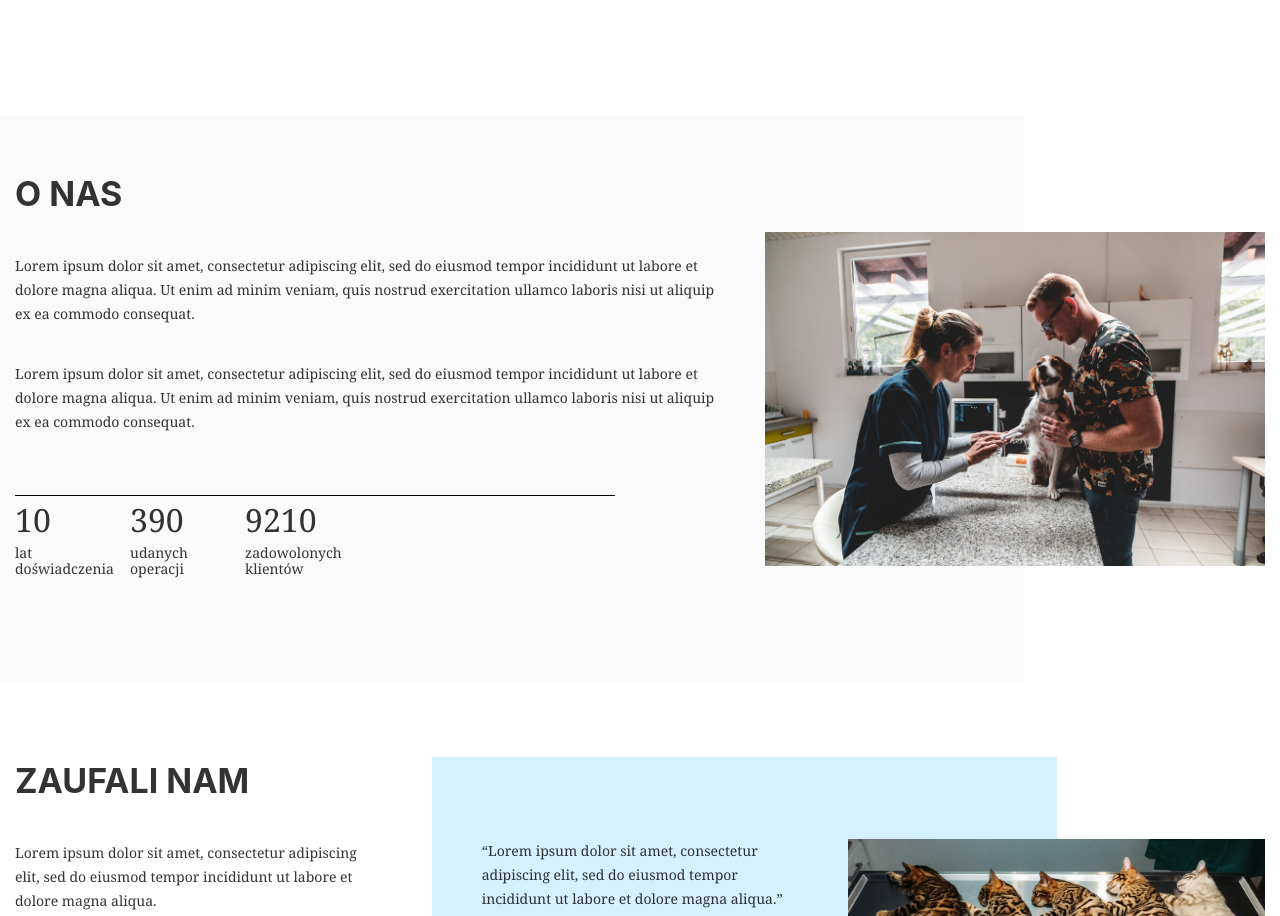
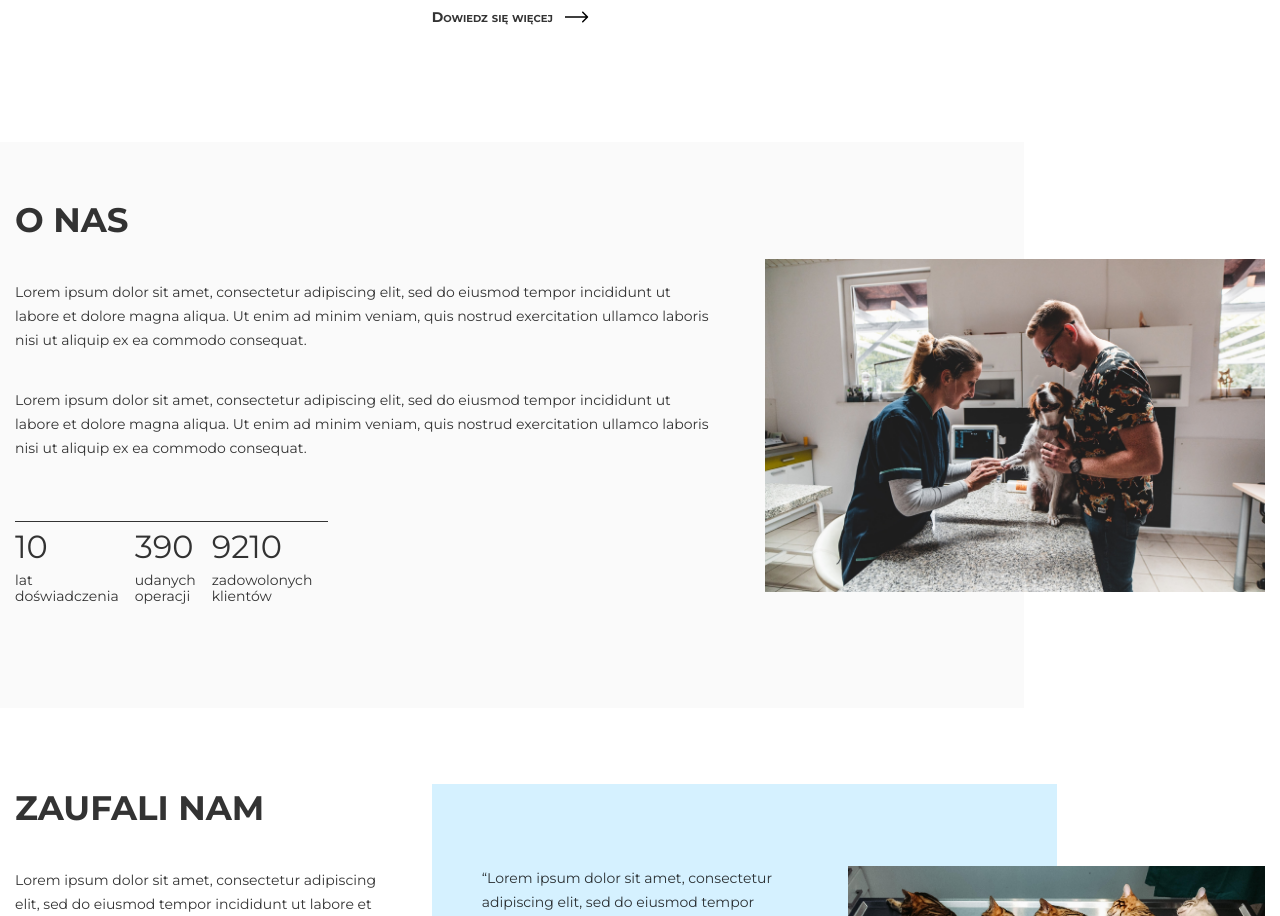
Before and after one commit to marcinliwen/animalvet, a Gatsby site: page / in a window 1280 px wide. Shown: the part 1466-2382 px from the top of the page. Built offline with nearby package versions, Linux system fonts and the light colour scheme; Gatsby itself is replaced by a stand-in of ours.

Commit message:
font add

```diff
--- a/src/components/layout.css
+++ b/src/components/layout.css
@@ -1,5 +1,7 @@
+@import url('https://fonts.googleapis.com/css2?family=Montserrat:wght@300;400;500;700;900&display=swap');
+
 html {
-  font-family: sans-serif;
+  font-family: 'Montserrat', sans-serif;
   -ms-text-size-adjust: 100%;
   -webkit-text-size-adjust: 100%;
 }
@@ -185,7 +187,7 @@ textarea {
   font: inherit;
 }
 html {
-  font: 112.5%/1.45em georgia, serif;
+  font: 112.5%/1.45em 'Montserrat', sans-serif;
   box-sizing: border-box;
   overflow-y: scroll;
 }
@@ -200,7 +202,7 @@ html {
 }
 body {
   color: hsla(0, 0%, 0%, 0.8);
-  font-family: georgia, serif;
+  font-family: 'Montserrat', sans-serif;
   font-weight: normal;
   word-wrap: break-word;
   font-kerning: normal;
@@ -230,8 +232,7 @@ h1 {
   padding-top: 0;
   margin-bottom: 1.45rem;
   color: inherit;
-  font-family: -apple-system, BlinkMacSystemFont, Segoe UI, Roboto, Oxygen,
-    Ubuntu, Cantarell, Fira Sans, Droid Sans, Helvetica Neue, sans-serif;
+  font-family: 'Montserrat', sans-serif;
   font-weight: bold;
   text-rendering: optimizeLegibility;
   font-size: 2.25rem;
@@ -247,8 +248,7 @@ h2 {
   padding-top: 0;
   margin-bottom: 1.45rem;
   color: inherit;
-  font-family: -apple-system, BlinkMacSystemFont, Segoe UI, Roboto, Oxygen,
-    Ubuntu, Cantarell, Fira Sans, Droid Sans, Helvetica Neue, sans-serif;
+  font-family:'Montserrat', sans-serif;
   font-weight: bold;
   text-rendering: optimizeLegibility;
   font-size: 1.62671rem;
@@ -264,8 +264,7 @@ h3 {
   padding-top: 0;
   margin-bottom: 1.45rem;
   color: inherit;
-  font-family: -apple-system, BlinkMacSystemFont, Segoe UI, Roboto, Oxygen,
-    Ubuntu, Cantarell, Fira Sans, Droid Sans, Helvetica Neue, sans-serif;
+  font-family: 'Montserrat', sans-serif;
   font-weight: bold;
   text-rendering: optimizeLegibility;
   font-size: 1.38316rem;
@@ -281,8 +280,7 @@ h4 {
   padding-top: 0;
   margin-bottom: 1.45rem;
   color: inherit;
-  font-family: -apple-system, BlinkMacSystemFont, Segoe UI, Roboto, Oxygen,
-    Ubuntu, Cantarell, Fira Sans, Droid Sans, Helvetica Neue, sans-serif;
+  font-family: 'Montserrat', sans-serif;
   font-weight: bold;
   text-rendering: optimizeLegibility;
   font-size: 1rem;
@@ -298,8 +296,7 @@ h5 {
   padding-top: 0;
   margin-bottom: 1.45rem;
   color: inherit;
-  font-family: -apple-system, BlinkMacSystemFont, Segoe UI, Roboto, Oxygen,
-    Ubuntu, Cantarell, Fira Sans, Droid Sans, Helvetica Neue, sans-serif;
+  font-family: 'Montserrat', sans-serif;
   font-weight: bold;
   text-rendering: optimizeLegibility;
   font-size: 0.85028rem;
@@ -315,8 +312,7 @@ h6 {
   padding-top: 0;
   margin-bottom: 1.45rem;
   color: inherit;
-  font-family: -apple-system, BlinkMacSystemFont, Segoe UI, Roboto, Oxygen,
-    Ubuntu, Cantarell, Fira Sans, Droid Sans, Helvetica Neue, sans-serif;
+  font-family: 'Montserrat', sans-serif;
   font-weight: bold;
   text-rendering: optimizeLegibility;
   font-size: 0.78405rem;
@@ -820,7 +816,7 @@ section#uslugi {
   margin-right: 12px;
   font-variant-caps: petite-caps;
   font-weight: bold;
-  font-family: -apple-system, BlinkMacSystemFont, Segoe UI, Roboto, Oxygen, Ubuntu, Cantarell, Fira Sans, Droid Sans, Helvetica Neue, sans-serif;
+  font-family:'Montserrat', sans-serif;
 }
 
 .uslugi-more {
@@ -858,8 +854,13 @@ section#office {
   margin-right: -15px;
 }
 
-.office-counter:before {content: "";position: absolute;top: 0;left: 0;width: 80%;height: 1px;background: #000;}
 
+.counter-element {
+  width: fit-content;
+  flex: 0;
+  padding-right: 16px;
+  border-top: 1px solid #333;
+}
 .office-counter {
   position: relative;
   display: flex;
@@ -986,7 +987,7 @@ section#office {
       display: block;
       width: 100%;
   }
-  .counter-element {max-width: 100px;margin-right: 15px;}
+
   .office-text {
     padding-right: 50px;
   }
```
